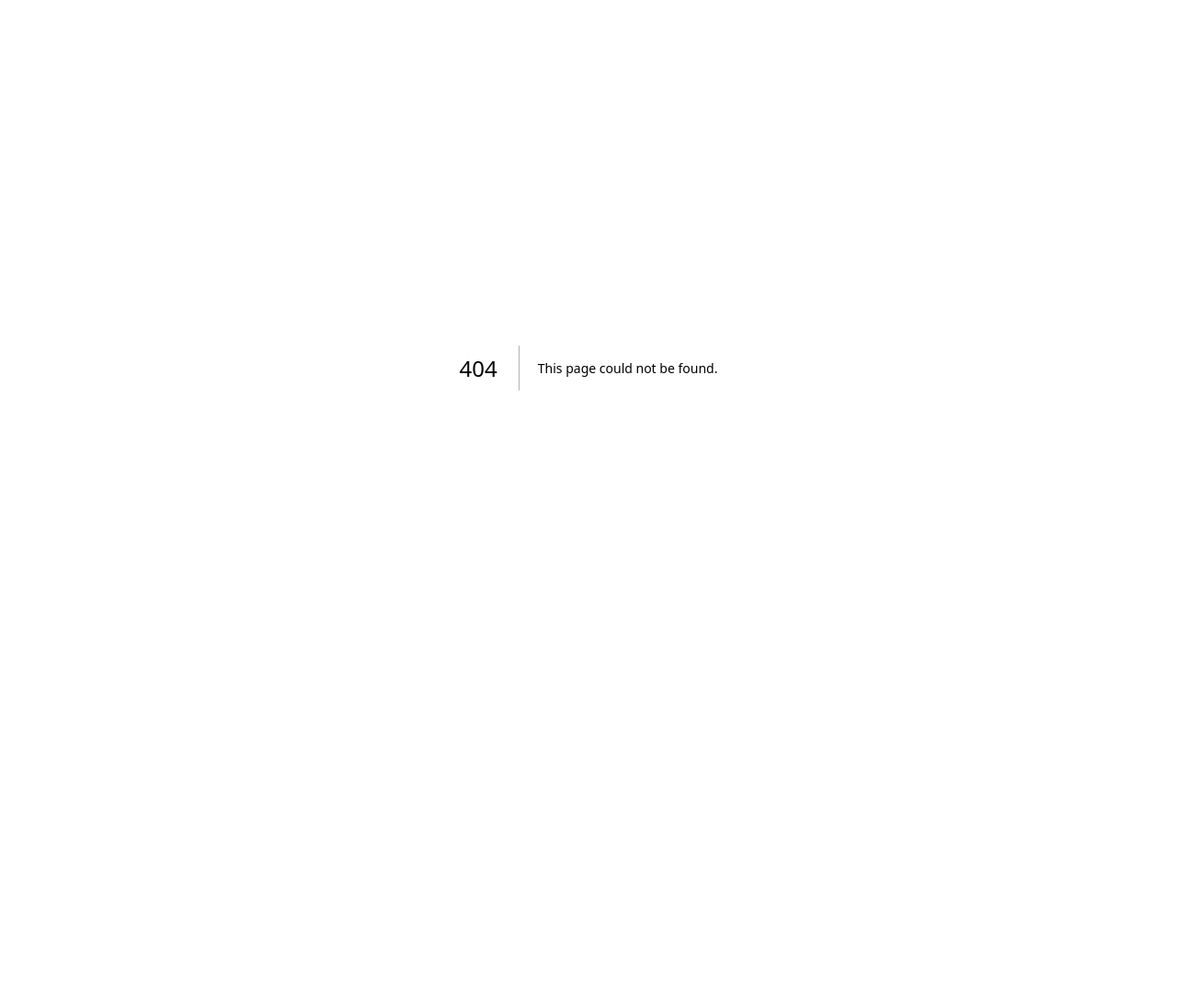
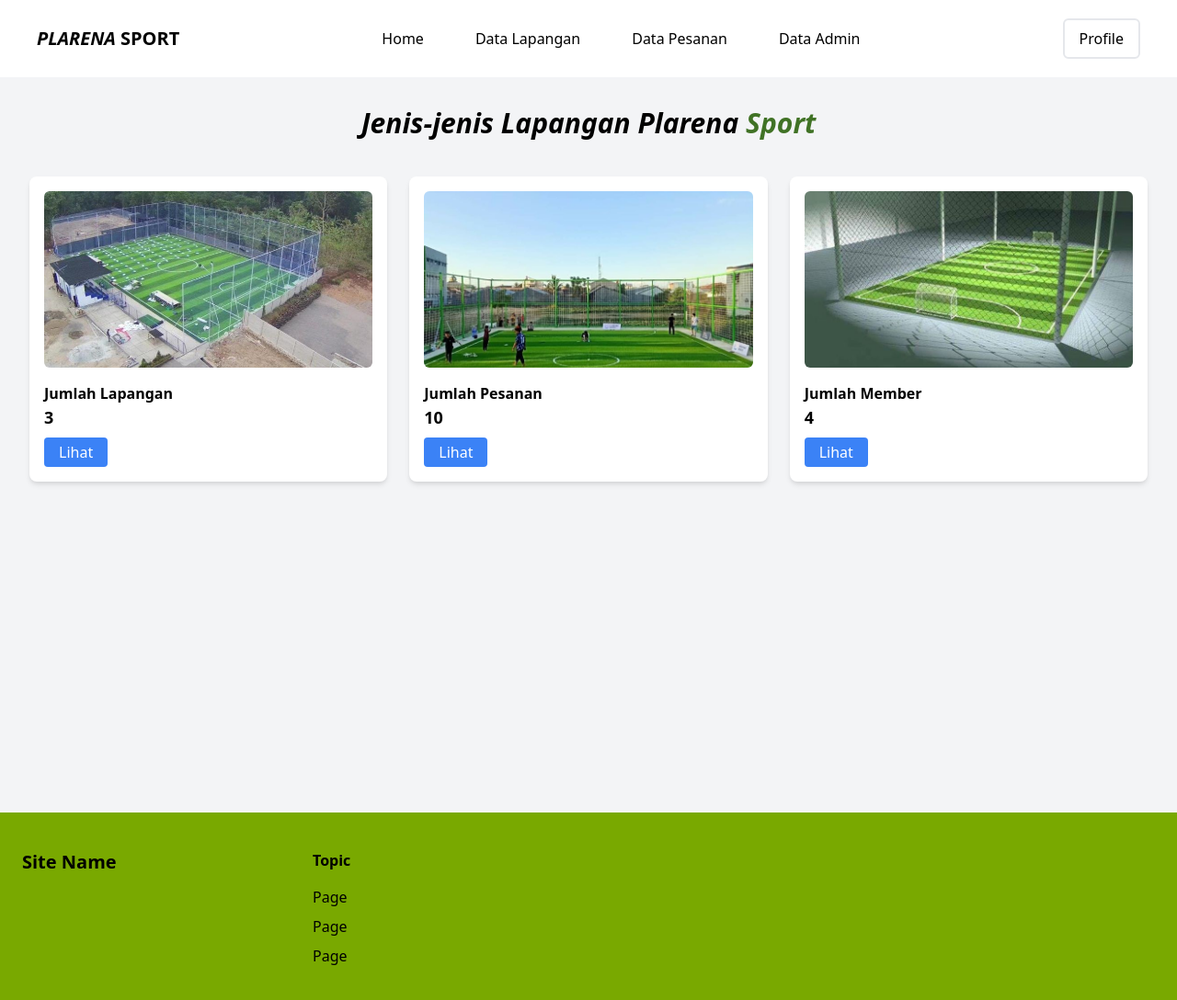
Before and after one commit to plarena-project/plarena-frontend, a Next.js app: page /user in a window 1280 px wide. Before the commit this address had no page. Shown: the top 1088 px of the page at 92% size. Before the commit the page ends 800 px from the top, so only its background shows below. Built offline with nearby package versions, Linux system fonts and the light colour scheme.

Commit message:
dashboardUser

```diff
--- /dev/null
+++ b/src/app/user/components/footer.tsx
@@ -0,0 +1,35 @@
+export default function Footer() {
+    return (
+      <footer id="footer" className="bg-[#79A900] py-10">
+        <div className="container mx-auto px-6">
+          <div className="grid grid-cols-1 md:grid-cols-4 gap-8">
+            <div>
+              <h3 className="text-black text-xl font-bold">Site Name</h3>
+              <div className="flex space-x-4 mt-4">
+                <a href="#" className="text-black hover:text-gray-700">
+                  <i className="fab fa-facebook"></i>
+                </a>
+                <a href="#" className="text-black hover:text-gray-700">
+                  <i className="fab fa-linkedin"></i>
+                </a>
+                <a href="#" className="text-black hover:text-gray-700">
+                  <i className="fab fa-youtube"></i>
+                </a>
+                <a href="#" className="text-black hover:text-gray-700">
+                  <i className="fab fa-instagram"></i>
+                </a>
+              </div>
+            </div>
+            <div>
+              <h4 className="text-black font-bold mb-4">Topic</h4>
+              <ul className="space-y-2">
+                <li><a href="#" className="text-black hover:text-gray-700">Page</a></li>
+                <li><a href="#" className="text-black hover:text-gray-700">Page</a></li>
+                <li><a href="#" className="text-black hover:text-gray-700">Page</a></li>
+              </ul>
+            </div>
+          </div>
+        </div>
+      </footer>
+    );
+  }
--- /dev/null
+++ b/src/app/user/components/navbar.tsx
@@ -0,0 +1,22 @@
+'use client';
+
+import Link from 'next/link';
+
+export default function Navbar() {
+  return (
+    <header className="flex items-center justify-between px-10 py-5 bg-white shadow-md">
+      <div className="text-xl font-bold italic">
+        PLARENA <span className="text-[#79A900] not-italic font-bold">SPORT</span>
+      </div>
+      <nav className="flex space-x-6">
+        <Link href="/admin" className="px-4 py-2 rounded-md hover:bg-[#79A900] transition">Home</Link>
+        <Link href="/admin/dataLapangan" className="px-4 py-2 rounded-md hover:bg-[#79A900] transition">Data Lapangan</Link>
+        <Link href="/admin/dataPesanan" className="px-4 py-2 rounded-md hover:bg-[#79A900] transition">Data Pesanan</Link>
+        <Link href="/admin/dataAdmin" className="px-4 py-2 rounded-md hover:bg-[#79A900] transition">Data Admin</Link>
+      </nav>
+      <button className="px-4 py-2 rounded-md bg-[#79A900] text-black border-2 border-[#79A900] transition">
+        Profile
+      </button>
+    </header>
+  );
+}
--- /dev/null
+++ b/src/app/user/layout.tsx
@@ -0,0 +1,12 @@
+import Navbar from "./components/navbar";
+import Footer from "./components/footer";
+
+export default function AdminLayout({ children }: { children: React.ReactNode }) {
+  return (
+    <div className="admin-page">
+      <Navbar />
+      {children}
+      <Footer />
+    </div>
+  );
+}
--- /dev/null
+++ b/src/app/user/page.tsx
@@ -0,0 +1,54 @@
+import Image from "next/image";
+import { FC } from "react";
+
+// Komponen CardDashboard
+interface CardDashboardProps {
+  imageSrc: string;
+  title: string;
+  count: number;
+}
+
+const CardDashboard: FC<CardDashboardProps> = ({ imageSrc, title, count }) => {
+  return (
+    <div className="bg-white rounded-lg shadow-md p-4 w-full md:w-1/3">
+      <div className="w-full h-48 relative mb-4">
+        <Image src={imageSrc} alt={title} layout="fill" objectFit="cover" className="rounded-md" />
+      </div>
+      <h3 className="text-md font-semibold">{title}</h3>
+      <p className="text-lg font-bold mb-2">{count}</p>
+      <button className="bg-blue-500 text-white px-4 py-1 rounded hover:bg-blue-600 transition">
+        Lihat
+      </button>
+    </div>
+  );
+};
+
+// Komponen AdminDashboard (default export)
+export default function AdminDashboard() {
+  return (
+    <div className="min-h-screen bg-gray-100 p-8">
+      <h1 className="text-center text-3xl font-bold italic mb-10">
+        <span className="text-black">Jenis-jenis Lapangan Plarena</span>{" "}
+        <span style={{ color: "#407225" }}>Sport</span>
+      </h1>
+
+      <div className="flex flex-col md:flex-row justify-around gap-6">
+        <CardDashboard
+          imageSrc="/image/lapangan4.jpg"
+          title="Jumlah Lapangan"
+          count={3}
+        />
+        <CardDashboard
+          imageSrc="/image/lapangan3.jpg"
+          title="Jumlah Pesanan"
+          count={10}
+        />
+        <CardDashboard
+          imageSrc="/image/lapangan5.jpg"
+          title="Jumlah Member"
+          count={4}
+        />
+      </div>
+    </div>
+  );
+}
```
